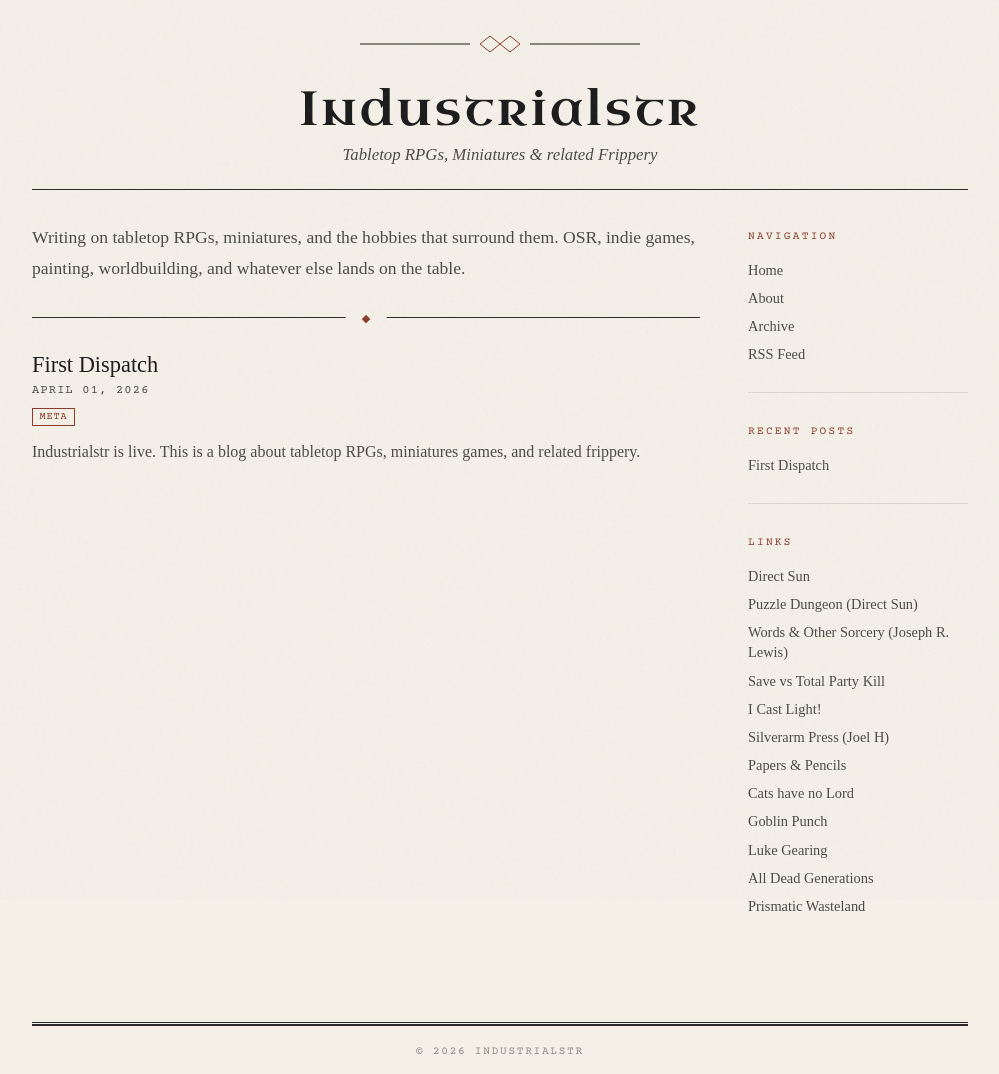
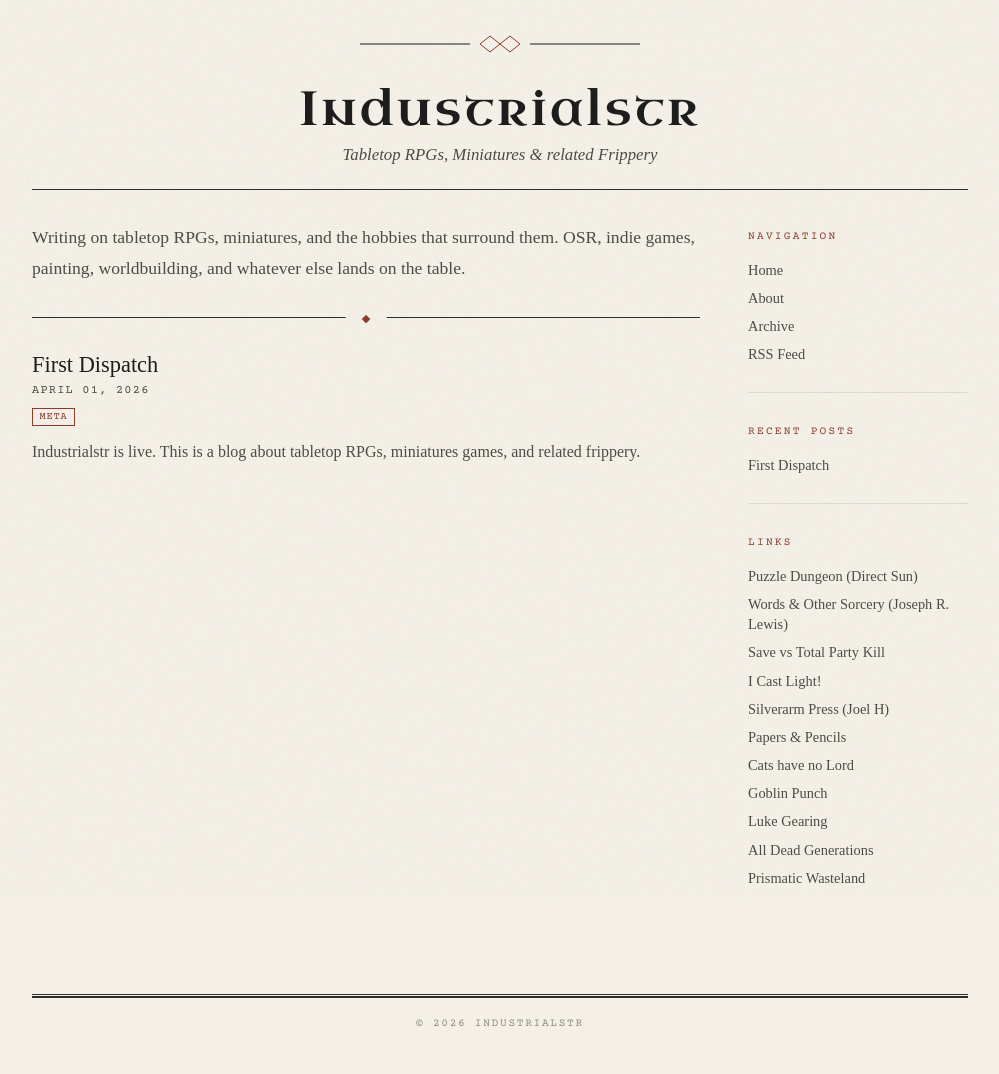
Before and after one commit to industrialstr/industrialstr.github.io, a Jekyll site: the page built from index.md, in a window 1280 px wide. Shown: the whole page, without its empty margins (140-1139 px from the left). Built offline with Jekyll 4.4.1, drawn with Linux system fonts in a browser that asks for light colours; some web fonts are replaced; after the commit the page ends 1046 px from its top, so only the background shows below that.

Commit message:
Update _config.yml

```diff
--- a/_config.yml
+++ b/_config.yml
@@ -15,8 +15,6 @@ plugins:
 # Sidebar links - edit these to add your own
 # These show up in the sidebar under "Links"
 blogroll:
-  - name: Direct Sun
-    url: https://directsungames.blogspot.com/
   - name: Puzzle Dungeon (Direct Sun)
     url: https://puzzledungeon.com/
   - name: Words & Other Sorcery (Joseph R. Lewis)
```
